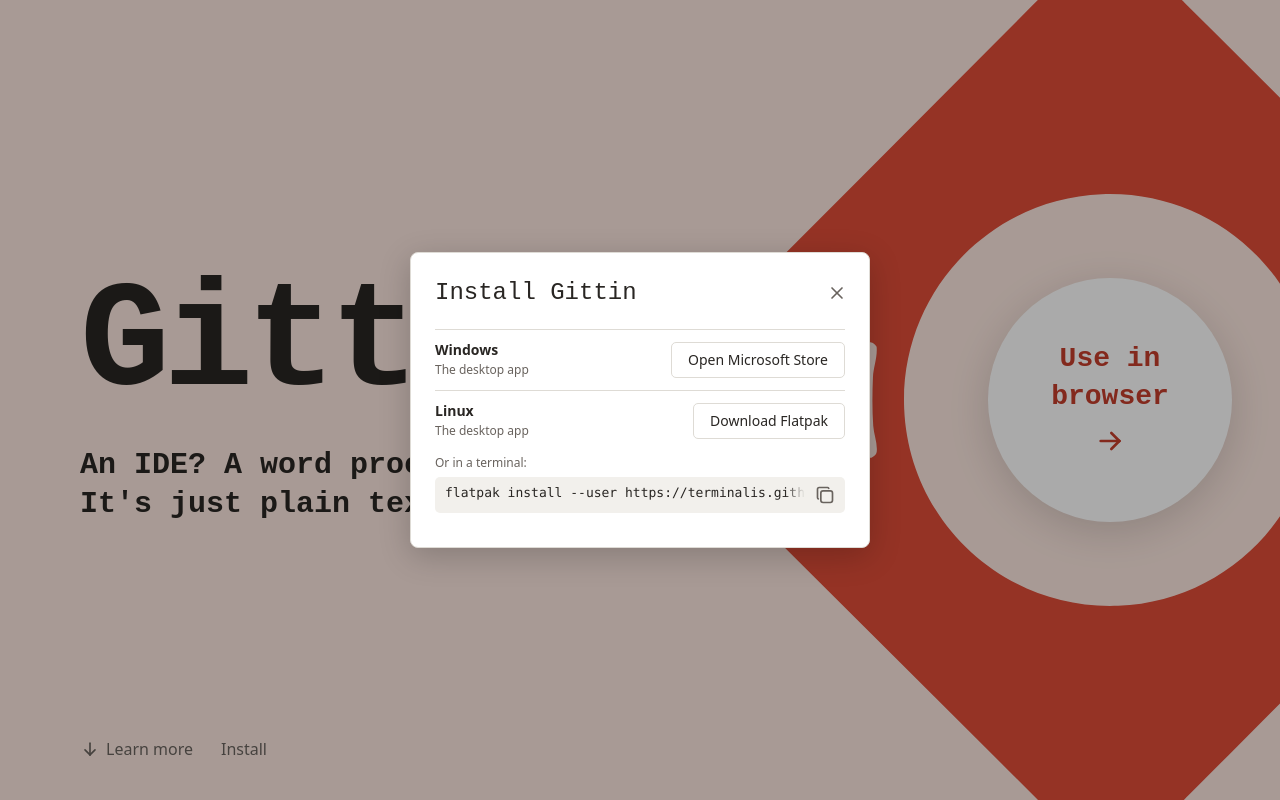
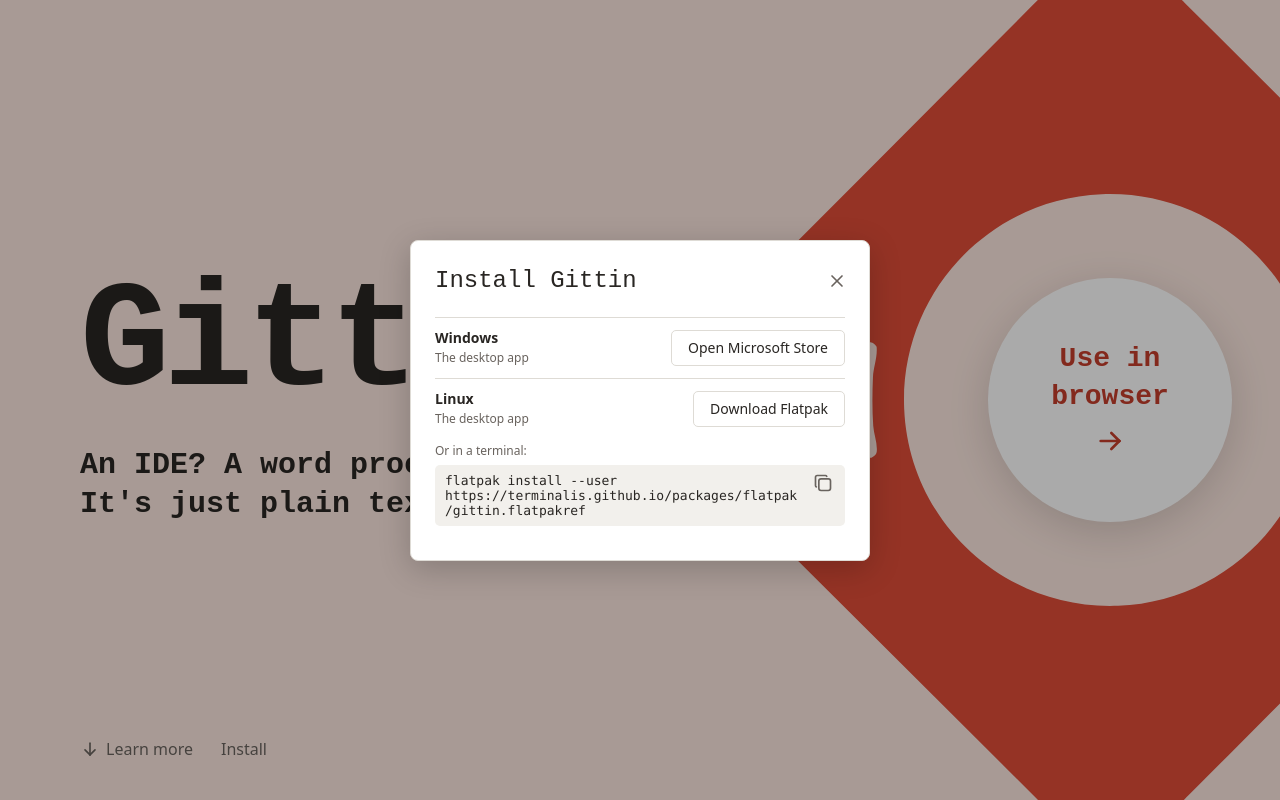
Before and after one commit to terminalis/gittin, a website built with Vite: page index.html in a window 1280 px wide. Both pictures are taken after a click on the button "Install". Shown: the top 800 px of the page. Built offline with nearby package versions, Linux system fonts and the light colour scheme.

Commit message:
Wrap Install's terminal command in its box, Copy in the corner

```diff
--- a/src/web/install.ts
+++ b/src/web/install.ts
@@ -1,4 +1,4 @@
-import { button, el, fileDialog, iconButton, legalRel, listRow, notice } from '../ui/dom';
+import { button, copyText, el, fileDialog, iconButton, legalRel, listRow } from '../ui/dom';
 
 const flatpakref = 'https://terminalis.github.io/packages/flatpak/gittin.flatpakref';
 const command = `flatpak install --user ${flatpakref}`;
@@ -24,12 +24,8 @@ const newTab = (text: string, href: string) =>
 export function install() {
   fileDialog('Install Gittin', body => {
     const linux = row('Linux', 'The desktop app', newTab('Download Flatpak', flatpakref));
-    const copy = iconButton('copy', 'Copy command', () => {
-      void navigator.clipboard?.writeText(command).then(() => notice('Command copied.'))
-        .catch(() => notice('Clipboard access was declined. ' + manual));
-      if (!navigator.clipboard) notice(manual);
-    });
-    // The command keeps to one line, which scrolls sideways.
+    const copy = iconButton('copy', 'Copy command', () => copyText(command, 'Command copied.', manual));
+    // The command wraps inside its box, the copy button in the box's top corner.
     linux.append(el('div', { className: 'install-terminal' }, el('small', { textContent: 'Or in a terminal:' }),
       el('div', { className: 'install-command' }, el('code', { textContent: command, tabIndex: 0 }), copy)));
     const list = el('ul', { className: 'version-list' },
--- a/src/web/landing.css
+++ b/src/web/landing.css
@@ -530,26 +530,27 @@
 .install-terminal small {
   font-size: 12px;
 }
-/* One shaded box: the command scrolls, and the copy button sits at its end. */
+/* One shaded box: the command wraps inside it, and the copy button sits in its top corner. */
 .install-command {
-  display: flex;
+  position: relative;
   min-width: 0;
   border-radius: var(--radius);
   background: var(--code);
 }
 .install-command code {
-  flex: 1;
-  min-width: 0;
-  overflow-x: auto;
-  padding: 8px 10px;
+  display: block;
+  padding: 8px 44px 8px 10px;
   font: 13px var(--font-document-mono);
-  white-space: nowrap;
+  white-space: pre-wrap;
+  overflow-wrap: anywhere;
   user-select: all;
-  mask-image: linear-gradient(to left, transparent, #000 20px);
 }
 .install-command button,
 .install-command button:hover {
-  flex: none;
+  position: absolute;
+  top: 2px;
+  right: 2px;
+  min-height: 32px;
   padding: 0 10px;
   border: 0;
   background: transparent;
```
Also changed, not shown: tests/browser/install.spec.ts (+8 -2 lines).
